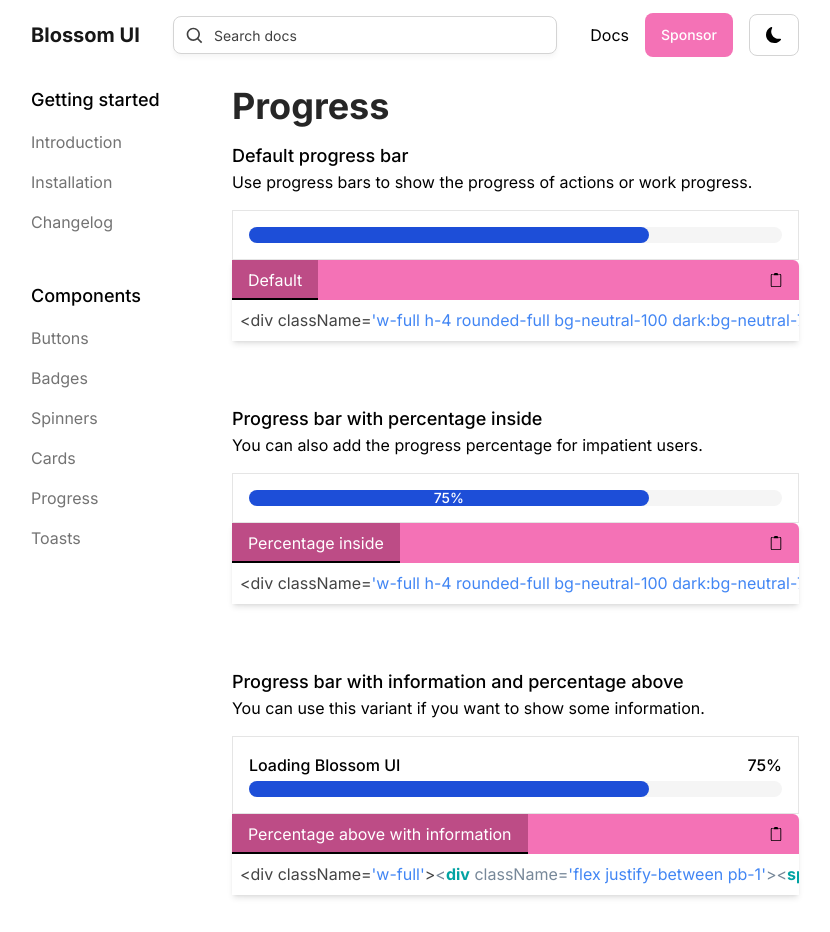
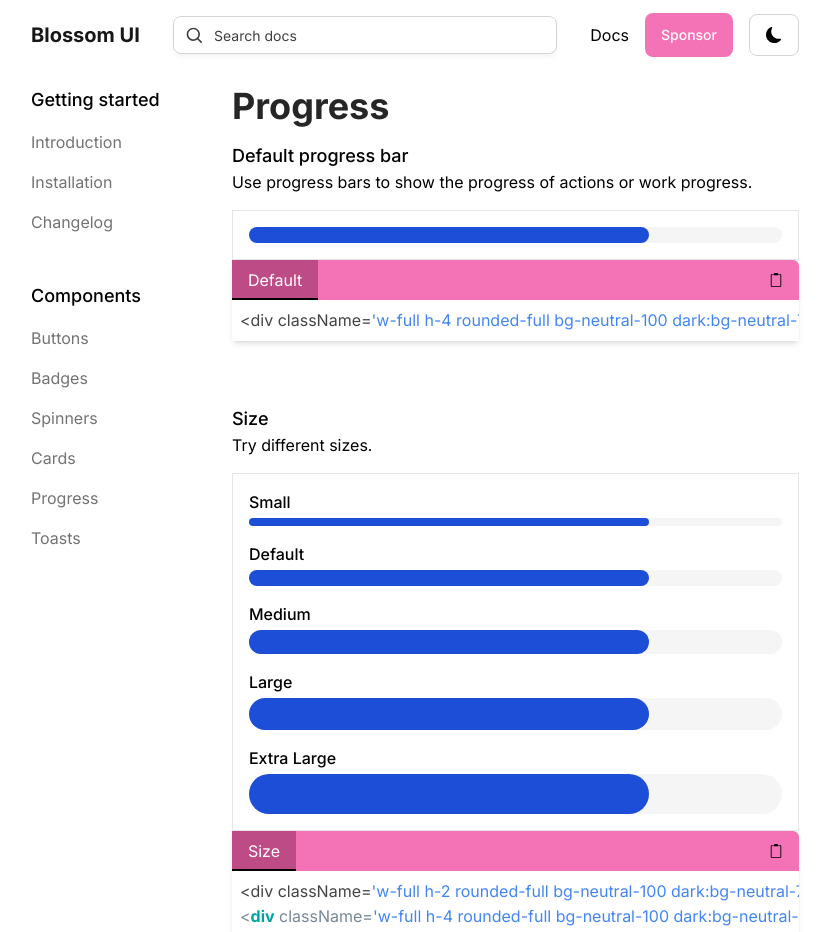
Before and after one commit to juanigarciadev/BlossomUI, a React (Vite) app: page /docs/components/progress in a window 1280 px wide. Shown: the top 932 px of the page, without its empty margins (225-1055 px from the left). Built offline with nearby package versions, Linux system fonts and the light colour scheme.

Commit message:
Add: Different progress bar sizes

```diff
--- a/src/components/Docs/ComponentsDoc/Progress/ProgressDocumentation.jsx
+++ b/src/components/Docs/ComponentsDoc/Progress/ProgressDocumentation.jsx
@@ -3,6 +3,7 @@ import Aside from '../../Aside'
 import PercentageInside from './PercentageInside'
 import PercentageAbove from './PercentageAbove'
 import DefaultProgress from './Default'
+import ProgressSize from './Sizes'
 
 const ProgressDocumentation = () => {
     return (
@@ -12,6 +13,7 @@ const ProgressDocumentation = () => {
                 <h1 className='text-4xl font-bold pb-4 text-neutral-800 dark:text-white'>Progress</h1>
                 <div className='flex flex-col pb-16 gap-16'>
                     <DefaultProgress />
+                    <ProgressSize />
                     <PercentageInside />
                     <PercentageAbove />
                 </div>
--- /dev/null
+++ b/src/components/Docs/ComponentsDoc/Progress/Sizes.jsx
@@ -0,0 +1,43 @@
+import React from 'react'
+import { CodeBlock } from '../../../../assets/CodeBlock/CodeBlock'
+import { DefaultProgressBar, ExtraLargeProgressBar, LargeProgressBar, MediumProgressBar, SmallProgressBar } from '../../../UI/Progress/ProgressBar'
+
+const ProgressSize = () => {
+    const progressSize = "<div className='w-full h-2 rounded-full bg-neutral-100 dark:bg-neutral-700'><div className='flex justify-center items-center w-[75%] h-full rounded-full bg-blue-700'></div></div>\n<div className='w-full h-4 rounded-full bg-neutral-100 dark:bg-neutral-700'><div className='flex justify-center items-center w-[75%] h-full rounded-full bg-blue-700'></div></div>\n<div className='w-full h-6 rounded-full bg-neutral-100 dark:bg-neutral-700'><div className='flex justify-center items-center w-[75%] h-full rounded-full bg-blue-700'></div></div>\n<div className='w-full h-8 rounded-full bg-neutral-100 dark:bg-neutral-700'><div className='flex justify-center items-center w-[75%] h-full rounded-full bg-blue-700'></div></div>\n<div className='w-full h-10 rounded-full bg-neutral-100 dark:bg-neutral-700'><div className='flex justify-center items-center w-[75%] h-full rounded-full bg-blue-700'></div></div>"
+    return (
+        <article>
+            <div className='pb-4'>
+                <h3 className='text-lg font-medium'>Size</h3>
+                <p className='dark:text-neutral-300'>
+                    Try different sizes.</p>
+            </div>
+            <div className='flex flex-col'>
+                <section className='flex flex-col flex-wrap gap-4 p-4 bg-white border border-neutral-200 w-full dark:bg-[#222222] dark:border-neutral-700'>
+                    <div>
+                        <h3 className='font-medium pb-1'>Small</h3>
+                        <SmallProgressBar />
+                    </div>
+                    <div>
+                        <h3 className='font-medium pb-1'>Default</h3>
+                        <DefaultProgressBar />
+                    </div>
+                    <div>
+                        <h3 className='font-medium pb-1'>Medium</h3>
+                        <MediumProgressBar />
+                    </div>
+                    <div>
+                        <h3 className='font-medium pb-1'>Large</h3>
+                        <LargeProgressBar />
+                    </div>
+                    <div>
+                        <h3 className='font-medium pb-1'>Extra Large</h3>
+                        <ExtraLargeProgressBar />
+                    </div>
+                </section>
+                <CodeBlock name={"Size"} code={progressSize} language={"javascript"} />
+            </div>
+        </article>
+    )
+}
+
+export default ProgressSize
--- a/src/components/UI/Progress/ProgressBar.jsx
+++ b/src/components/UI/Progress/ProgressBar.jsx
@@ -1,4 +1,12 @@
 import React from 'react'
+
+export const SmallProgressBar = () => {
+    return (
+        <div className='w-full h-2 rounded-full bg-neutral-100 dark:bg-neutral-700'>
+            <div className='flex justify-center items-center w-[75%] h-full rounded-full bg-blue-700'></div>
+        </div>
+    )
+}
 
 export const DefaultProgressBar = () => {
     return (
@@ -7,6 +15,32 @@ export const DefaultProgressBar = () => {
         </div>
     )
 }
+
+export const MediumProgressBar = () => {
+    return (
+        <div className='w-full h-6 rounded-full bg-neutral-100 dark:bg-neutral-700'>
+            <div className='flex justify-center items-center w-[75%] h-full rounded-full bg-blue-700'></div>
+        </div>
+    )
+}
+
+export const LargeProgressBar = () => {
+    return (
+        <div className='w-full h-8 rounded-full bg-neutral-100 dark:bg-neutral-700'>
+            <div className='flex justify-center items-center w-[75%] h-full rounded-full bg-blue-700'></div>
+        </div>
+    )
+}
+
+export const ExtraLargeProgressBar = () => {
+    return (
+        <div className='w-full h-10 rounded-full bg-neutral-100 dark:bg-neutral-700'>
+            <div className='flex justify-center items-center w-[75%] h-full rounded-full bg-blue-700'></div>
+        </div>
+    )
+}
+
+
 
 export const PercentageInsideProgressBar = () => {
     return (
```
